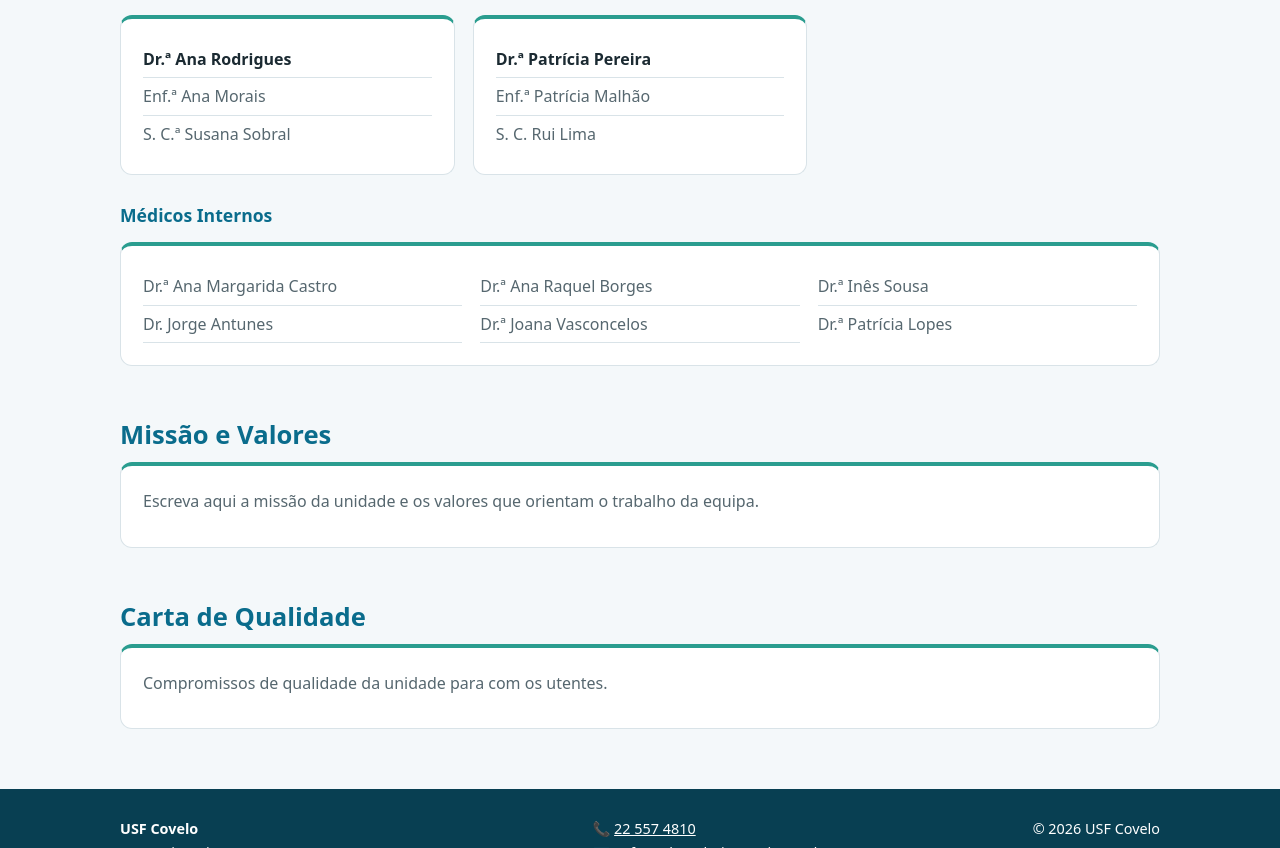
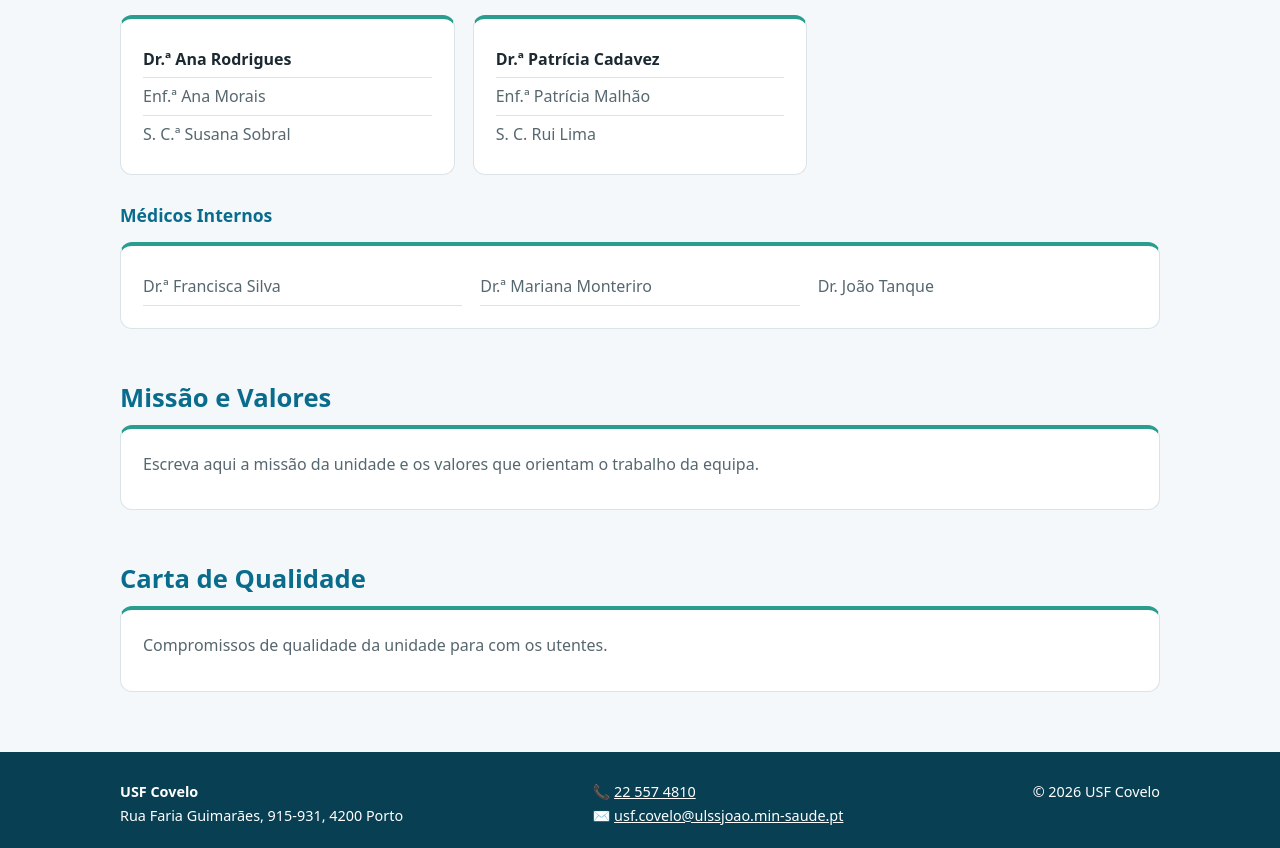
Before and after one commit to USF-Covelo/USF-Covelo.github.io, a plain HTML site: page quem-somos.html in a window 1280 px wide. Shown: the part 977-1825 px from the top of the page. Drawn offline with Linux system fonts and the light colour scheme.

Commit message:
Quem somos

```diff
--- a/quem-somos.html
+++ b/quem-somos.html
@@ -25,14 +25,13 @@
     <div class="card"><div class="membro"><b>Dr. Gonçalo Gomes Pereira</b></div><div class="membro">Enf.ª Patrícia Santos</div><div class="membro">S. C. Rui Lima</div></div>
     <div class="card"><div class="membro"><b>Dr.ª Joana Moreira</b></div><div class="membro">Enf.ª Joana Coelho</div><div class="membro">S. C.ª Mónica Lia</div></div>
     <div class="card"><div class="membro"><b>Dr.ª Ana Rodrigues</b></div><div class="membro">Enf.ª Ana Morais</div><div class="membro">S. C.ª Susana Sobral</div></div>
-    <div class="card"><div class="membro"><b>Dr.ª Patrícia Pereira</b></div><div class="membro">Enf.ª Patrícia Malhão</div><div class="membro">S. C. Rui Lima</div></div>
+    <div class="card"><div class="membro"><b>Dr.ª Patrícia Cadavez</b></div><div class="membro">Enf.ª Patrícia Malhão</div><div class="membro">S. C. Rui Lima</div></div>
   </div>
 
   <h3 class="team-h">Médicos Internos</h3>
   <div class="card"><div class="grid" style="gap:0 18px">
-    <div class="membro">Dr.ª Ana Margarida Castro</div><div class="membro">Dr.ª Ana Raquel Borges</div>
-    <div class="membro">Dr.ª Inês Sousa</div><div class="membro">Dr. Jorge Antunes</div>
-    <div class="membro">Dr.ª Joana Vasconcelos</div><div class="membro">Dr.ª Patrícia Lopes</div>
+    <div class="membro">Dr.ª Francisca Silva</div><div class="membro">Dr.ª Mariana Monteriro</div>
+    <div class="membro">Dr. João Tanque</div>
   </div></div>
 </section>
 
```
